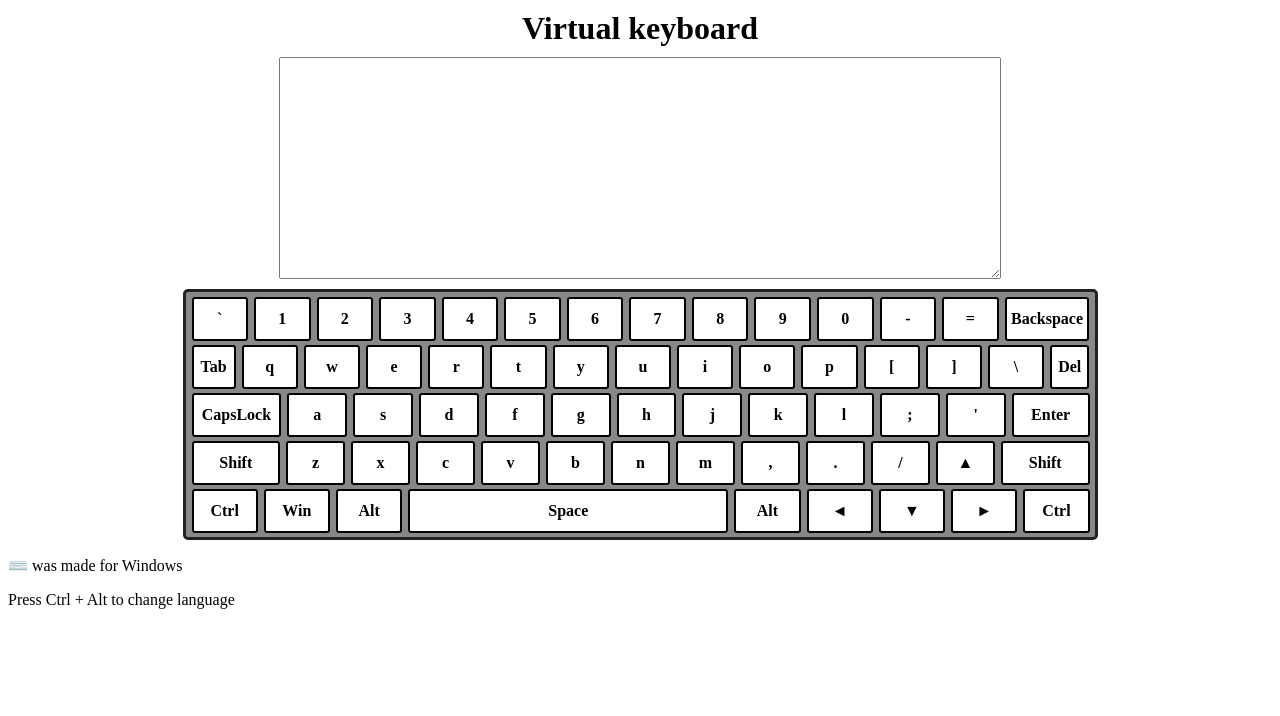
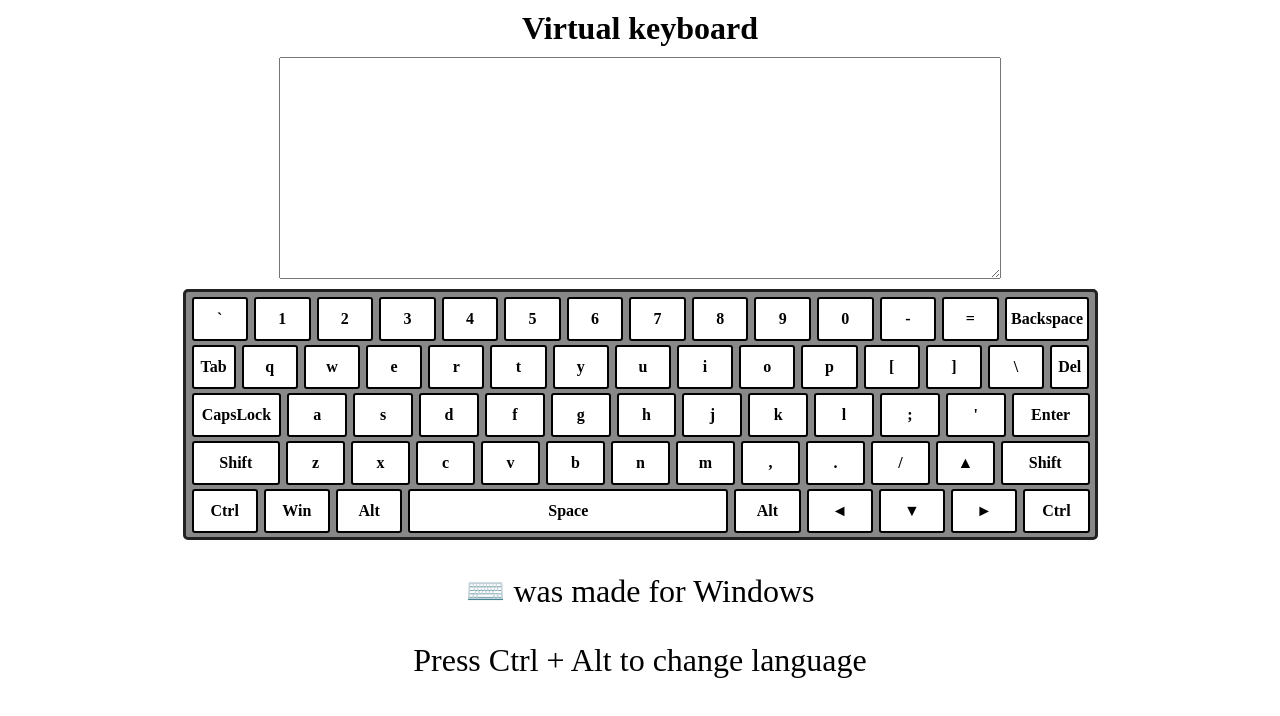
Before and after one commit to v154254/virtual-keyboard, a website: page index.html in a window 1280 px wide. Drawn offline with nearby package versions, Linux system fonts and the light colour scheme; files that its build step writes are made by us from their sources.

Commit message:
feat: add styles for footer

```diff
--- /dev/null
+++ b/sass/_footer.scss
@@ -0,0 +1,9 @@
+.description {
+  font-size: 32px;
+  text-align: center;
+}
+
+.language {
+  font-size: 32px;
+  text-align: center;
+}
--- a/sass/main.scss
+++ b/sass/main.scss
@@ -1 +1 @@
-@import 'container', 'keyboard', 'keys', 'textarea', 'header'
+@import 'container', 'keyboard', 'keys', 'textarea', 'header', 'footer'
```
